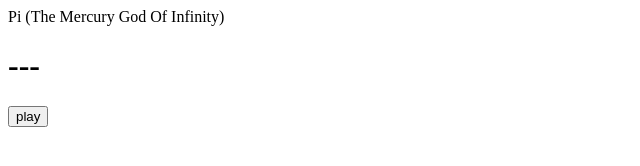
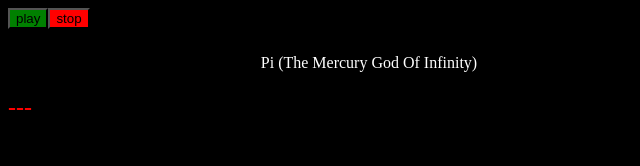
Before and after one commit to Vladlenus/After-The-Burrial-Pi, a plain HTML site: page index.html in a window 1280 px wide. Shown: the whole page, without its empty margins (0-640 px from the left). Drawn offline with Linux system fonts and the light colour scheme.

Commit message:
Update index.html

```diff
--- a/index.html
+++ b/index.html
@@ -6,10 +6,30 @@
     <meta name="viewport" content="width=device-width, initial-scale=1.0">
     <title>Pi (The Mercury God Of Infinity)</title>
 </head>
-<body><div>Pi (The Mercury God Of Infinity)</div>
-    <h1 id="h1"></h1>
-    <h1 id="h2">---</h1>
-    <input  type="button"  id="btn" value="play" >
+<style>
+	.col{color: white;
+	margin-top:2%;
+	margin-left:20%;
+
+	}
+	#btn{
+	background-color: green;}
+	#btn2{
+	background-color: red;
+	position:fixed}
+	h1{color: white;}
+	h2{color: red;}
+}</style>
+<body bgcolor="black" >
+	<div>
+	<input  type="button"  id="btn" value="play"> <input  type="button"  id="btn2" value="stop"> </div>
+
+    <div class='col'> Pi (The Mercury God Of Infinity) </div>
+
+	<h1 id="h1" > </h1>
+    <h2 id="h2">---</h2>
+
+
     <script src="pi.js"></script>
 </body>
 </html>
```
